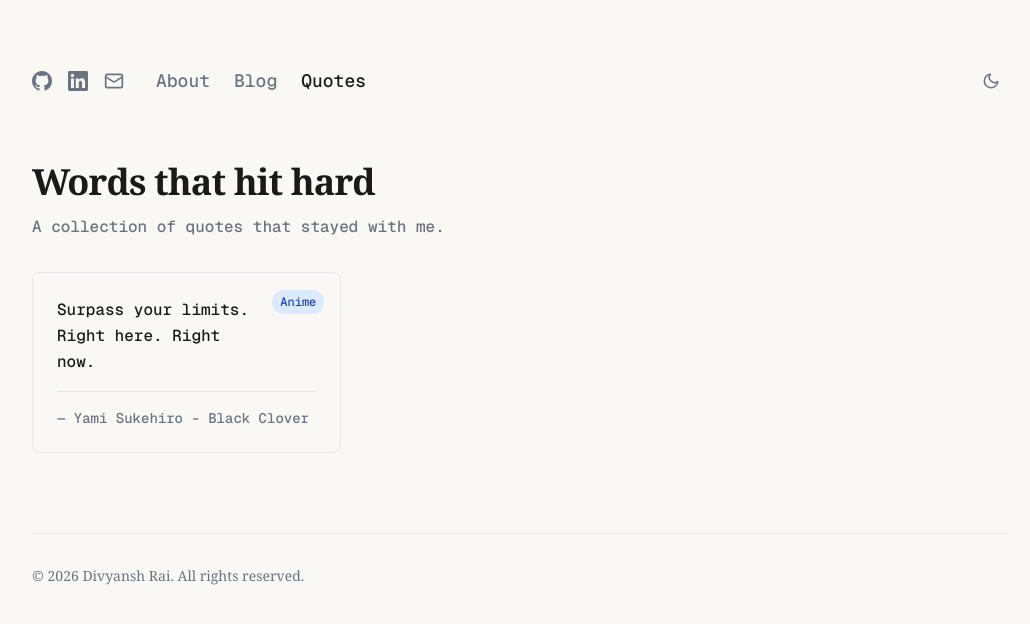
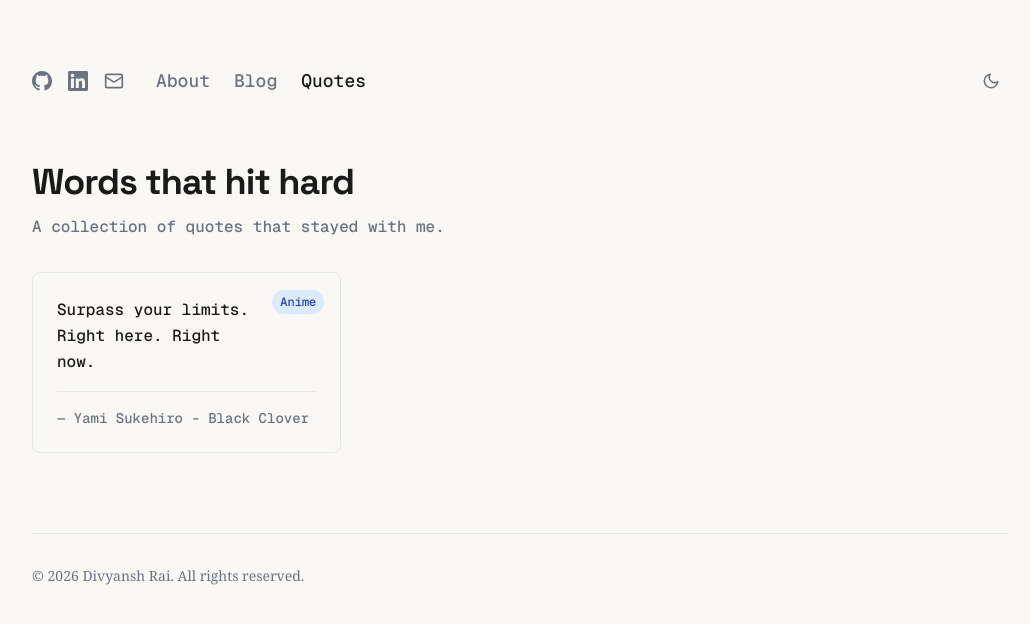
Before and after one commit to divyanshrai655/divyanshrai655.github.io, a Next.js app: page /quotes in a window 1280 px wide. Shown: the top 624 px of the page, without its empty margins (120-1150 px from the left). Built offline with nearby package versions, Linux system fonts and the light colour scheme; no server answers.

Commit message:
feat: updated header/subheaders fonts and logic

```diff
--- a/app/blogs/page.tsx
+++ b/app/blogs/page.tsx
@@ -19,7 +19,7 @@ export default function BlogsPage() {
           <h1 className="text-4xl font-bold tracking-tight">Blog List</h1>
           <SubscribeButton />
         </div>
-        <p className="leading-relaxed">
+        <p className="subheader leading-relaxed">
           Findings and Personal Learnings
         </p>
       </header>
--- a/app/globals.css
+++ b/app/globals.css
@@ -44,10 +44,23 @@ body {
     'Liberation Mono', 'Courier New', monospace;
 }
 
-/* Headings with serif font */
-h1, h2, h3, h4, h5, h6 {
-  font-family: var(--font-serif), Georgia, serif;
+/* Headings with Space Grotesk font */
+h1,
+h2,
+h3,
+h4,
+h5,
+h6 {
+  font-family: var(--font-space-grotesk), system-ui, sans-serif;
+  color: var(--foreground);
   font-weight: 700;
+}
+
+/* Subheader styling for consistent appearance across pages */
+.subheader {
+  color: var(--muted);
+  font-family: var(--font-geist-mono), monospace;
+  line-height: 1.6;
 }
 
 /* Syntax highlighting theme */
@@ -118,14 +131,24 @@ a {
 .prose h2,
 .prose h3,
 .prose h4 {
+  font-family: var(--font-space-grotesk), system-ui, sans-serif;
+  color: var(--foreground);
   font-weight: 700;
   margin-top: 2rem;
   margin-bottom: 1rem;
 }
 
-.prose h1 { font-size: 2rem; }
-.prose h2 { font-size: 1.5rem; }
-.prose h3 { font-size: 1.25rem; }
+.prose h1 {
+  font-size: 2rem;
+}
+
+.prose h2 {
+  font-size: 1.5rem;
+}
+
+.prose h3 {
+  font-size: 1.25rem;
+}
 
 .prose p {
   margin-bottom: 1.25rem;
--- a/app/layout.tsx
+++ b/app/layout.tsx
@@ -1,6 +1,13 @@
 import type { Metadata } from 'next';
 import { GeistMono } from 'geist/font/mono';
+import { Space_Grotesk } from 'next/font/google';
 import { ThemeProvider } from '@/components/ThemeProvider';
+
+const spaceGrotesk = Space_Grotesk({
+  subsets: ['latin'],
+  variable: '--font-space-grotesk',
+  display: 'swap',
+});
 import { Navigation } from '@/components/Navigation';
 import { GoogleAnalytics } from '@/components/analytics/GoogleAnalytics';
 import { site, absoluteUrl } from '@/lib/site';
@@ -77,7 +84,7 @@ export default function RootLayout({
   return (
     <html
       lang="en"
-      className={`${GeistMono.variable}`}
+      className={`${GeistMono.variable} ${spaceGrotesk.variable}`}
       suppressHydrationWarning
     >
       <head>
--- a/app/not-found.tsx
+++ b/app/not-found.tsx
@@ -3,7 +3,7 @@ import Link from 'next/link';
 export default function NotFound() {
   return (
     <div className="flex flex-col items-center justify-center py-20 text-center">
-      <h1 className="text-6xl font-bold text-accent">404</h1>
+      <h1 className="text-6xl font-bold">404</h1>
       <h2 className="mt-4 text-xl font-semibold">Page not found</h2>
       <p className="mt-2 text-muted">
         The page you&apos;re looking for doesn&apos;t exist or has been moved.
--- a/app/quotes/page.tsx
+++ b/app/quotes/page.tsx
@@ -13,7 +13,7 @@ export default function QuotesPage() {
         <div className="space-y-8 font-geist-mono">
             <header className="space-y-3">
                 <h1 className="text-4xl font-bold tracking-tight">Words that hit hard</h1>
-                <p className="text-muted leading-relaxed">
+                <p className="subheader leading-relaxed">
                     A collection of quotes that stayed with me.
                 </p>
             </header>
--- a/tailwind.config.ts
+++ b/tailwind.config.ts
@@ -19,6 +19,7 @@ const config: Config = {
         border: 'var(--border)',
       },
       fontFamily: {
+        heading: ['var(--font-space-grotesk)', 'system-ui', 'sans-serif'],
         serif: ['var(--font-serif)', 'Georgia', 'serif'],
         mono: ['var(--font-geist-mono)', 'monospace'],
       },
```
